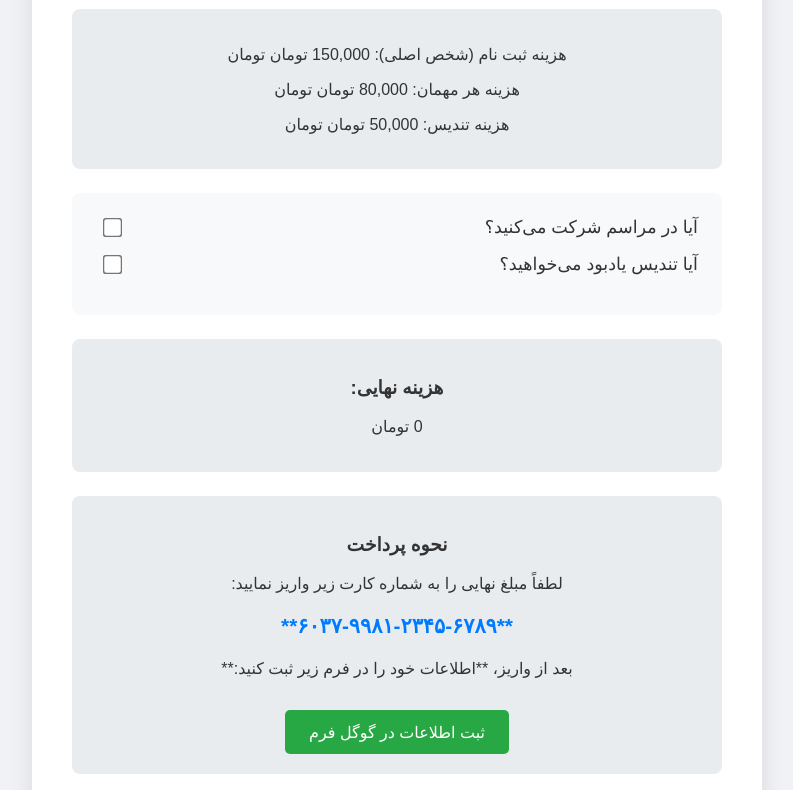
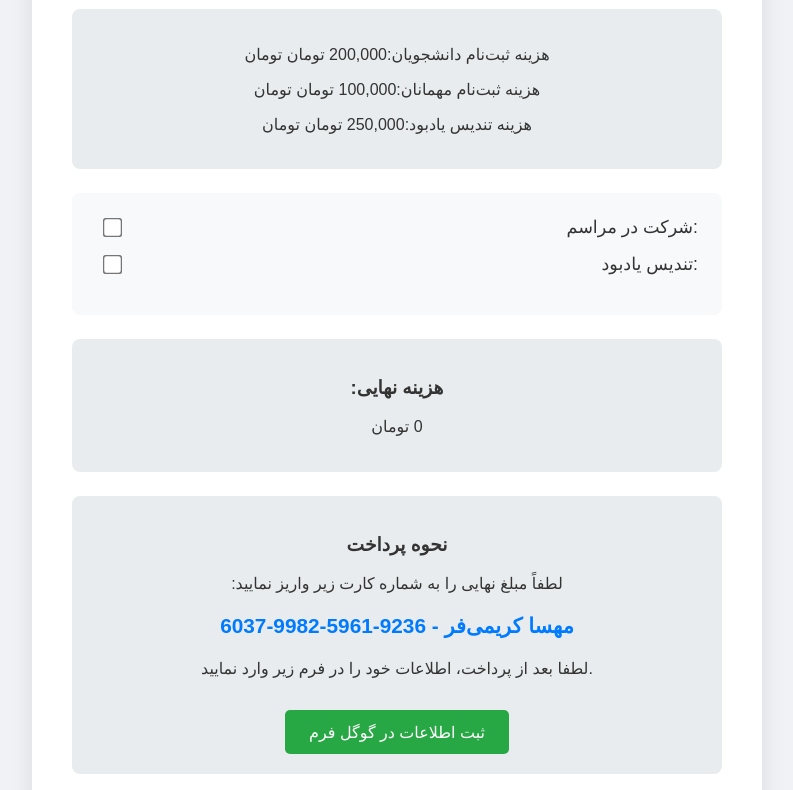
Before and after one commit to bigmob1/Graduation-Registeration, a plain HTML site: page index.html in a window 1280 px wide. Shown: the part 114-904 px from the top of the page, without its empty margins (243-1036 px from the left). Drawn offline with Linux system fonts and the light colour scheme.

Commit message:
Add files via upload

```diff
--- a/Script.js
+++ b/Script.js
@@ -1,8 +1,8 @@
 document.addEventListener('DOMContentLoaded', () => {
     // ⚙️ هزینه‌ها را اینجا تعریف کنید
-    const mainCost = 150000; // هزینه ثبت نام اصلی (تومان)
-    const guestCost = 80000;  // هزینه هر مهمان (تومان)
-    const statueCost = 50000; // هزینه تندیس (تومان)
+    const mainCost = 200000; // هزینه ثبت نام اصلی (تومان)
+    const guestCost = 100000;  // هزینه هر مهمان (تومان)
+    const statueCost = 250000; // هزینه تندیس (تومان)
 
     // نمایش هزینه‌ها در صفحه
     document.getElementById('main-cost').textContent = mainCost.toLocaleString() + ' تومان';
--- a/index.html
+++ b/index.html
@@ -3,27 +3,27 @@
 <head>
     <meta charset="UTF-8">
     <meta name="viewport" content="width=device-width, initial-scale=1.0">
-    <title>ثبت نام جشن فارغ‌التحصیلی</title>
+    <title>ثبت‌نام جشن فارغ‌التحصیلی</title>
     <link rel="stylesheet" href="Style.css">
 </head>
 <body>
     <div class="container">
-        <h1>ثبت نام جشن فارغ‌التحصیلی</h1>
+        <h1>ثبت‌نام جشن فارغ‌التحصیلی</h1>
 
         <div class="costs-section">
-            <p>هزینه ثبت نام (شخص اصلی): <span id="main-cost">۰</span> تومان</p>
-            <p>هزینه هر مهمان: <span id="guest-cost">۰</span> تومان</p>
-            <p>هزینه تندیس: <span id="statue-cost">۰</span> تومان</p>
+            <p>هزینه ثبت‌نام دانشجویان:<span id="main-cost">۰</span> تومان</p>
+            <p>هزینه ثبت‌نام مهمانان:<span id="guest-cost">۰</span> تومان</p>
+            <p> هزینه تندیس یادبود:<span id="statue-cost">۰</span> تومان</p>
         </div>
 
         <div class="form-container">
             <div class="form-group">
-                <label for="attending">آیا در مراسم شرکت می‌کنید؟</label>
+                <label for="attending">:شرکت در مراسم</label>
                 <input type="checkbox" id="attending" name="attending">
             </div>
 
             <div class="form-group guest-count-group" style="display: none;">
-                <label for="guests">تعداد مهمان (تا سقف ۳ نفر):</label>
+                <label for="guests">:تعداد مهمانان</label>
                 <select id="guests" name="guests">
                     <option value="0">۰</option>
                     <option value="1">۱</option>
@@ -33,7 +33,7 @@
             </div>
 
             <div class="form-group">
-                <label for="statue">آیا تندیس یادبود می‌خواهید؟</label>
+                <label for="statue">:تندیس یادبود</label>
                 <input type="checkbox" id="statue" name="statue">
             </div>
         </div>
@@ -46,9 +46,9 @@
         <div class="payment-info">
             <h3>نحوه پرداخت</h3>
             <p>لطفاً مبلغ نهایی را به شماره کارت زیر واریز نمایید:</p>
-            <p class="card-number">**۶۰۳۷-۹۹۸۱-۲۳۴۵-۶۷۸۹**</p>
-            <p>بعد از واریز، **اطلاعات خود را در فرم زیر ثبت کنید:**</p>
-            <a href="**[لینک گوگل فرم شما]**" class="google-form-link" target="_blank">ثبت اطلاعات در گوگل فرم</a>
+            <p class="card-number">6037-9982-5961-9236 - مهسا کریمی‌فر</p>
+            <p>.لطفا بعد از پرداخت، اطلاعات خود را در فرم زیر وارد نمایید</p>
+            <a href="https://docs.google.com/forms/d/e/1FAIpQLScpGV35GxmAKVuvh6_cWzXei727UC5qQg5POF2AlGsYs1ZozA/viewform?usp=header" class="google-form-link" target="_blank">ثبت اطلاعات در گوگل فرم</a>
         </div>
     </div>
     <script src="Script.js"></script>
```
